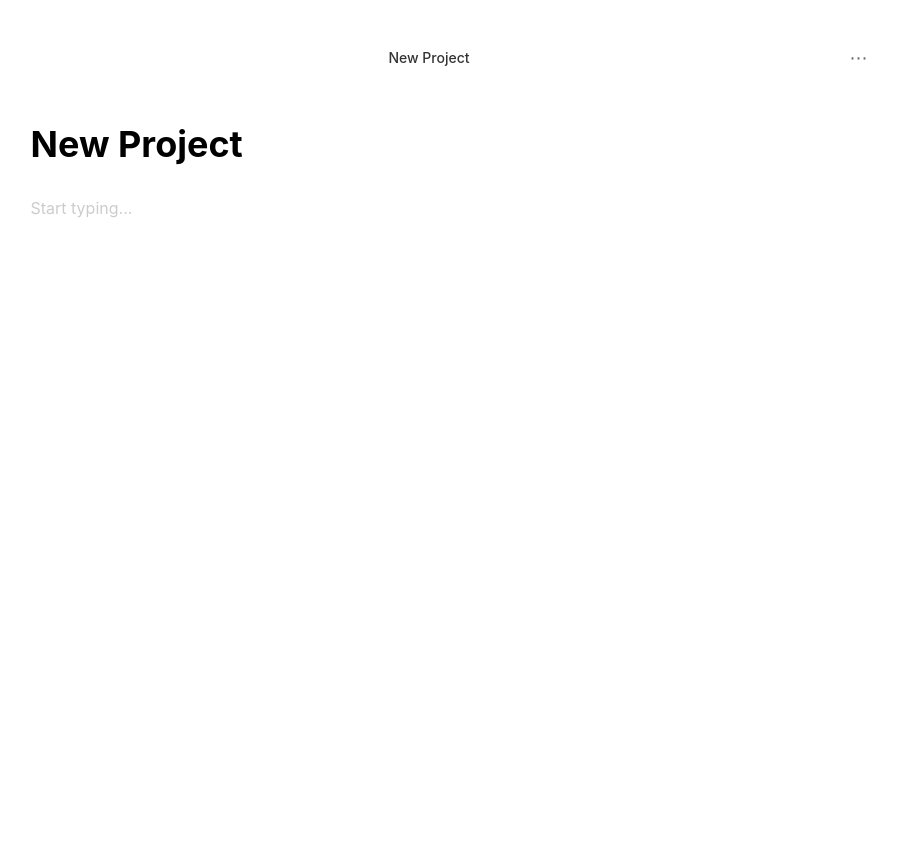
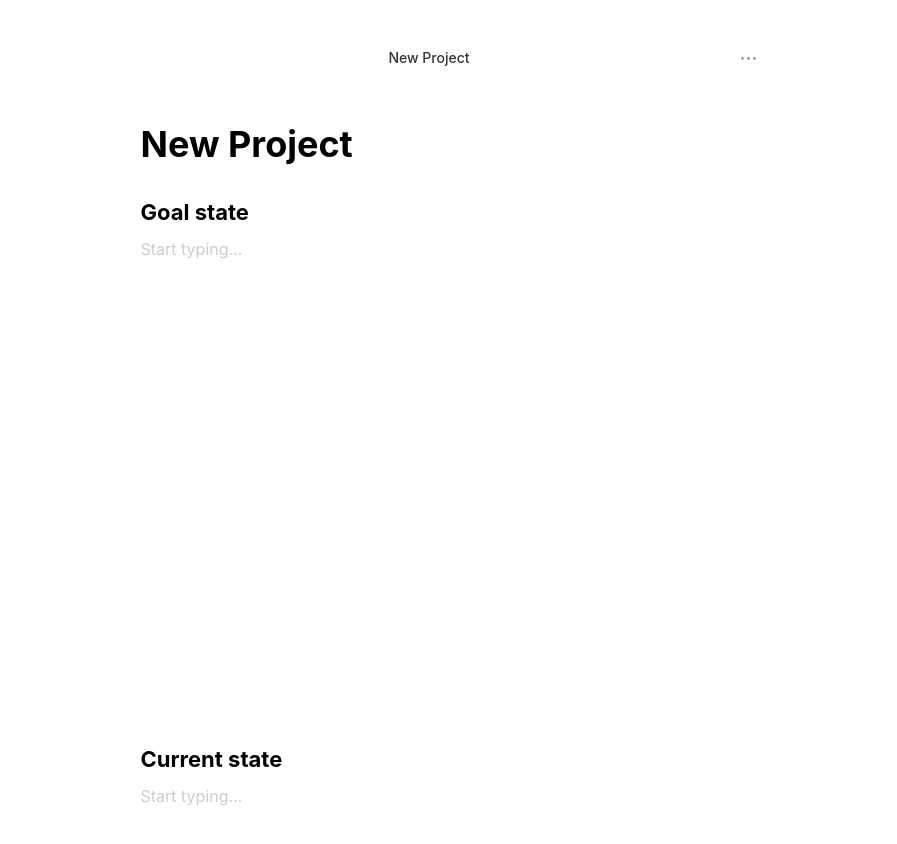
Before and after one commit to Jo23h/tangping, a React (Vite) app in the folder Frontend/: page / in a window 1280 px wide. Shown: the top 844 px of the page, without its empty margins (211-1108 px from the left). Built offline with nearby package versions, Linux system fonts and the light colour scheme.

Commit message:
included textsection as component for projectform

```diff
--- a/Frontend/src/components/Project/ProjectForm.css
+++ b/Frontend/src/components/Project/ProjectForm.css
@@ -102,8 +102,9 @@
 .project-form-section-title {
   font-size: 22px;
   font-weight: bold;
-  margin: 0;
+  margin: 0 0 8px 0;
   color: #000;
+  text-align: left;
 }
 
 .project-form-section-ellipsis {
@@ -115,3 +116,7 @@
 .project-form-section-content {
   padding-left: 24px;
 }
+
+.text-section {
+  width: 100%;
+}
--- a/Frontend/src/components/Project/ProjectForm.jsx
+++ b/Frontend/src/components/Project/ProjectForm.jsx
@@ -1,6 +1,7 @@
 import { useState } from 'react';
 import { v4 as uuidv4 } from 'uuid';
 import './ProjectForm.css';
+import TextSection from './TextSection';
 
 function ProjectForm() {
   const [projects, setProjects] = useState([]);
@@ -12,24 +13,28 @@ function ProjectForm() {
   });
 
   const [projectTitle, setProjectTitle] = useState('New Project');
-  const [projectContent, setProjectContent] = useState('');
+  const [goalStateContent, setGoalStateContent] = useState('');
+  const [currentStateContent, setCurrentStateContent] = useState('');
 
   const handleCreateNewProject = () => {
     const newProject = {
       id: uuidv4(),
       name: 'New Project',
-      content: ''
+      goalState: '',
+      currentState: ''
     };
     setProjects([...projects, newProject]);
     setSelectedProject(newProject);
     setProjectTitle('New Project');
-    setProjectContent('');
+    setGoalStateContent('');
+    setCurrentStateContent('');
   };
 
   const handleSelectProject = (project) => {
     setSelectedProject(project);
     setProjectTitle(project.name);
-    setProjectContent(project.content || '');
+    setGoalStateContent(project.goalState || '');
+    setCurrentStateContent(project.currentState || '');
   };
 
   return (
@@ -56,12 +61,18 @@ function ProjectForm() {
             className='project-form-title-input'
           />
 
-          {/* Free-form content area */}
-          <textarea
-            value={projectContent}
-            onChange={(e) => setProjectContent(e.target.value)}
-            placeholder='Start typing...'
-            className='project-form-content-textarea'
+          {/* Goal state section - child component */}
+          <TextSection
+            title='Goal state'
+            content={goalStateContent}
+            onContentChange={setGoalStateContent}
+          />
+
+          {/* Current state section - child component */}
+          <TextSection
+            title='Current state'
+            content={currentStateContent}
+            onContentChange={setCurrentStateContent}
           />
         </div>
       </div>
--- /dev/null
+++ b/Frontend/src/components/Project/TextSection.jsx
@@ -0,0 +1,44 @@
+import { useState } from 'react';
+
+function TextSection({ title, content, onContentChange }) {
+  const handleKeyDown = (e) => {
+    if (e.key === '-') {
+      const textarea = e.target;
+      const cursorPosition = textarea.selectionStart;
+      const textBeforeCursor = content.substring(0, cursorPosition);
+
+      // Check if we're at the start of a line (beginning of text or after a newline)
+      if (cursorPosition === 0 || textBeforeCursor.endsWith('\n')) {
+        e.preventDefault();
+        const textAfterCursor = content.substring(cursorPosition);
+        // Adjust the number of spaces after '• ' to increase/decrease indent
+        const bulletPoint = '   • ';  // 3 spaces before bullet - change this number to adjust indent
+        const newContent = textBeforeCursor + bulletPoint + textAfterCursor;
+        onContentChange(newContent);
+
+        // Move cursor after the bullet point
+        setTimeout(() => {
+          textarea.selectionStart = textarea.selectionEnd = cursorPosition + bulletPoint.length;
+        }, 0);
+      }
+    }
+  };
+
+  return (
+    <div className='text-section'>
+      {/* Section header */}
+      <h2 className='project-form-section-title'>{title}</h2>
+
+      {/* Free-form content area */}
+      <textarea
+        value={content}
+        onChange={(e) => onContentChange(e.target.value)}
+        onKeyDown={handleKeyDown}
+        placeholder='Start typing...'
+        className='project-form-content-textarea'
+      />
+    </div>
+  );
+}
+
+export default TextSection;
```
